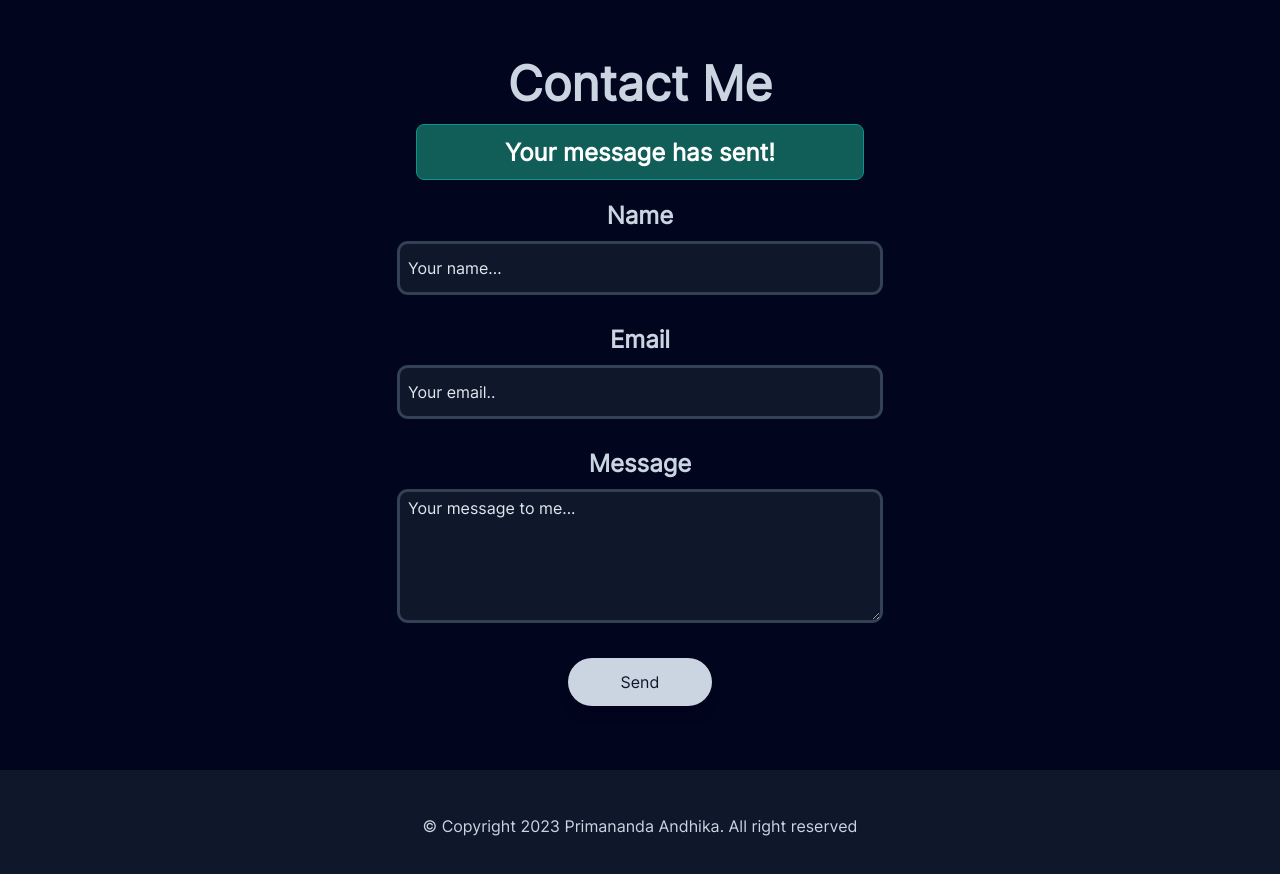
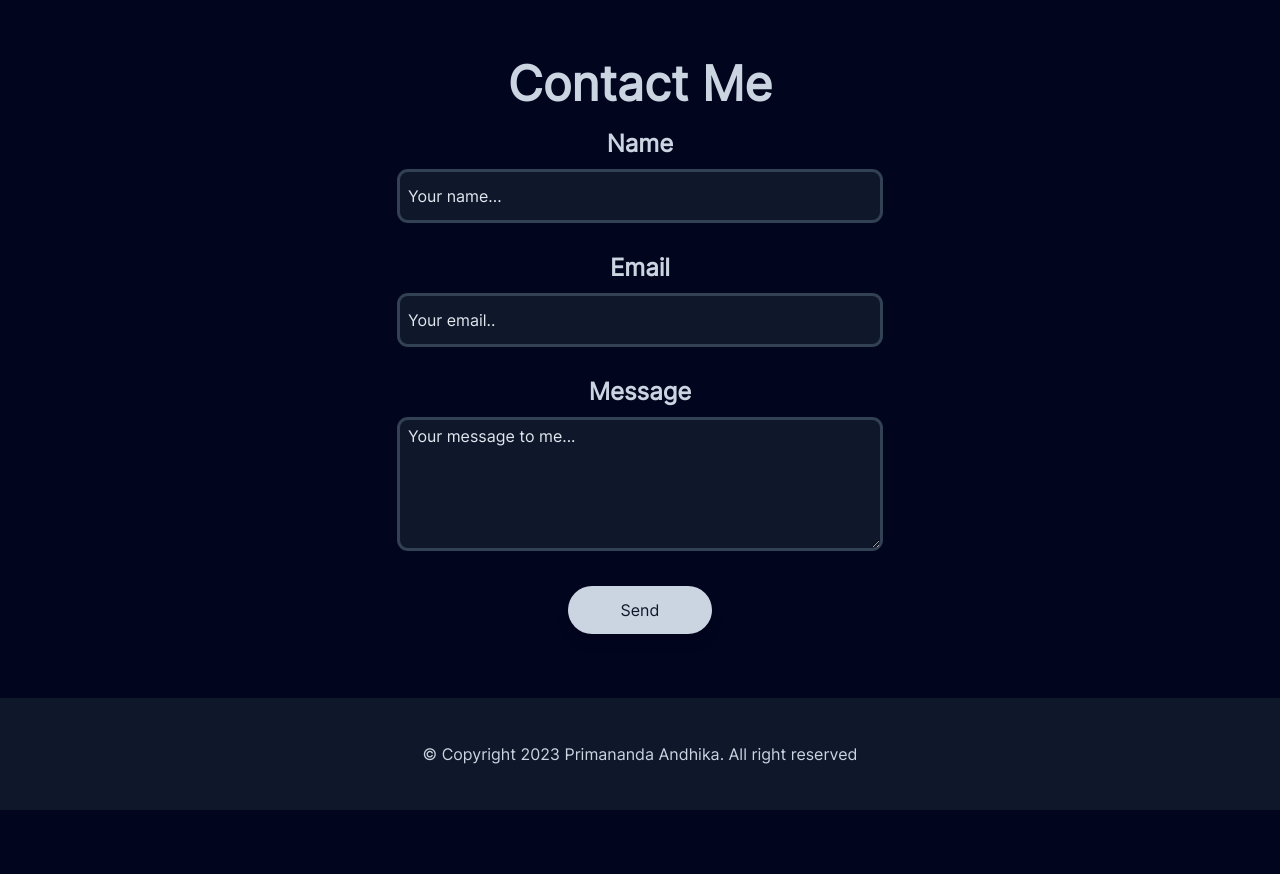
Before and after one commit to ItsAndhika/personal-page, a website: page public/index.html in a window 1280 px wide. Shown: the part 2180-3054 px from the top of the page. After the commit the page ends 2990 px from the top, so only its background shows below. Drawn offline with Linux system fonts and the light colour scheme.

Commit message:
Fix bugs on alert message

```diff
--- a/public/index.html
+++ b/public/index.html
@@ -700,7 +700,7 @@
 					</h1>
 					<div
 						id="alert"
-						class="block w-[60vw] h-14 leading-[3.5rem] rounded-lg mx-auto my-4 text-white font-semibold text-lg border border-slate-600 border-opacity-75 bg-teal-800 dark:border-teal-600 lg:text-2xl lg:w-[35vw] lg:h-14 lg:leading-[3.5rem]"
+						class="hidden w-[60vw] h-14 leading-[3.5rem] rounded-lg mx-auto my-4 text-white font-semibold text-lg border border-slate-600 border-opacity-75 bg-teal-800 dark:border-teal-600 lg:text-2xl lg:w-[35vw] lg:h-14 lg:leading-[3.5rem]"
 					>
 						Your message has sent!
 					</div>
```
